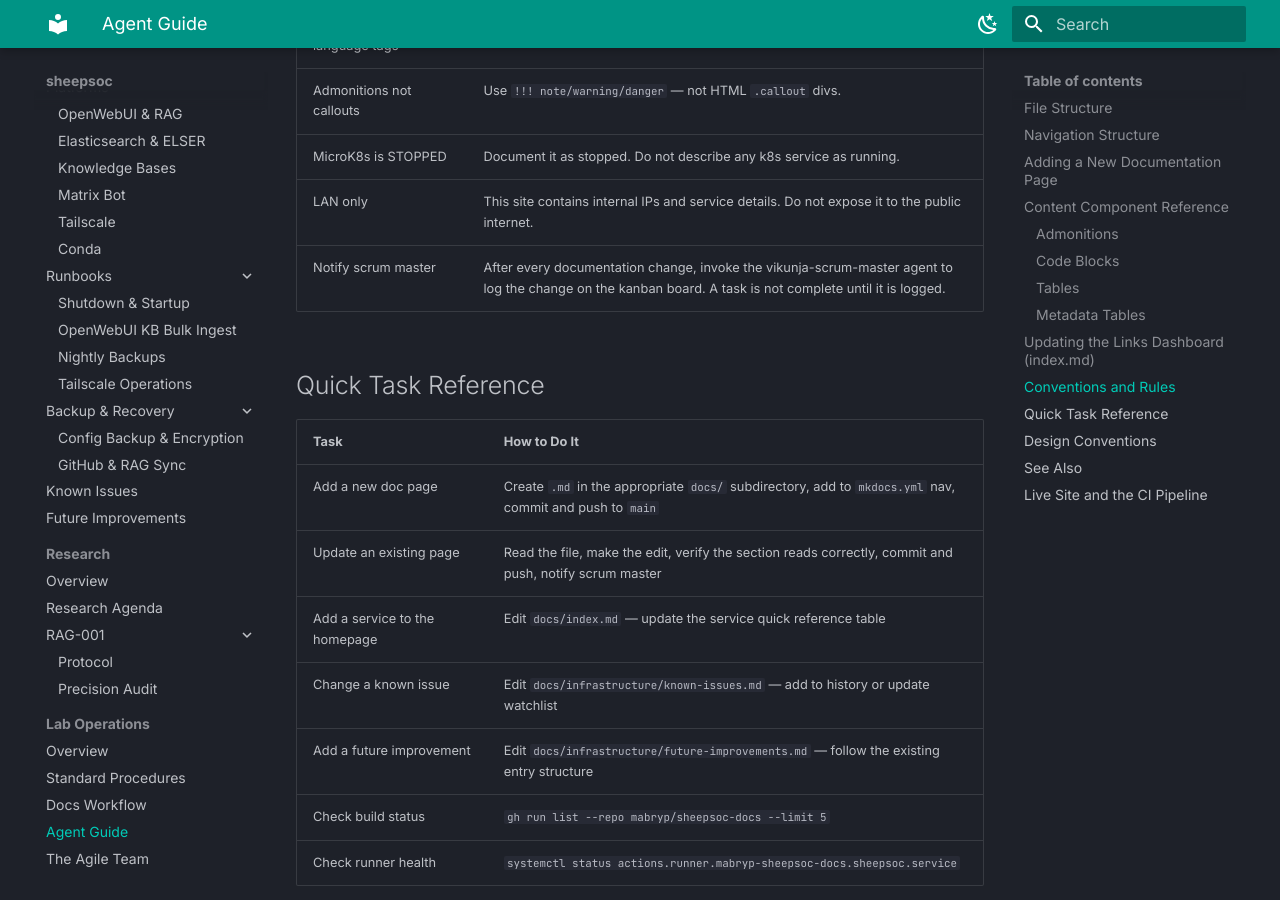
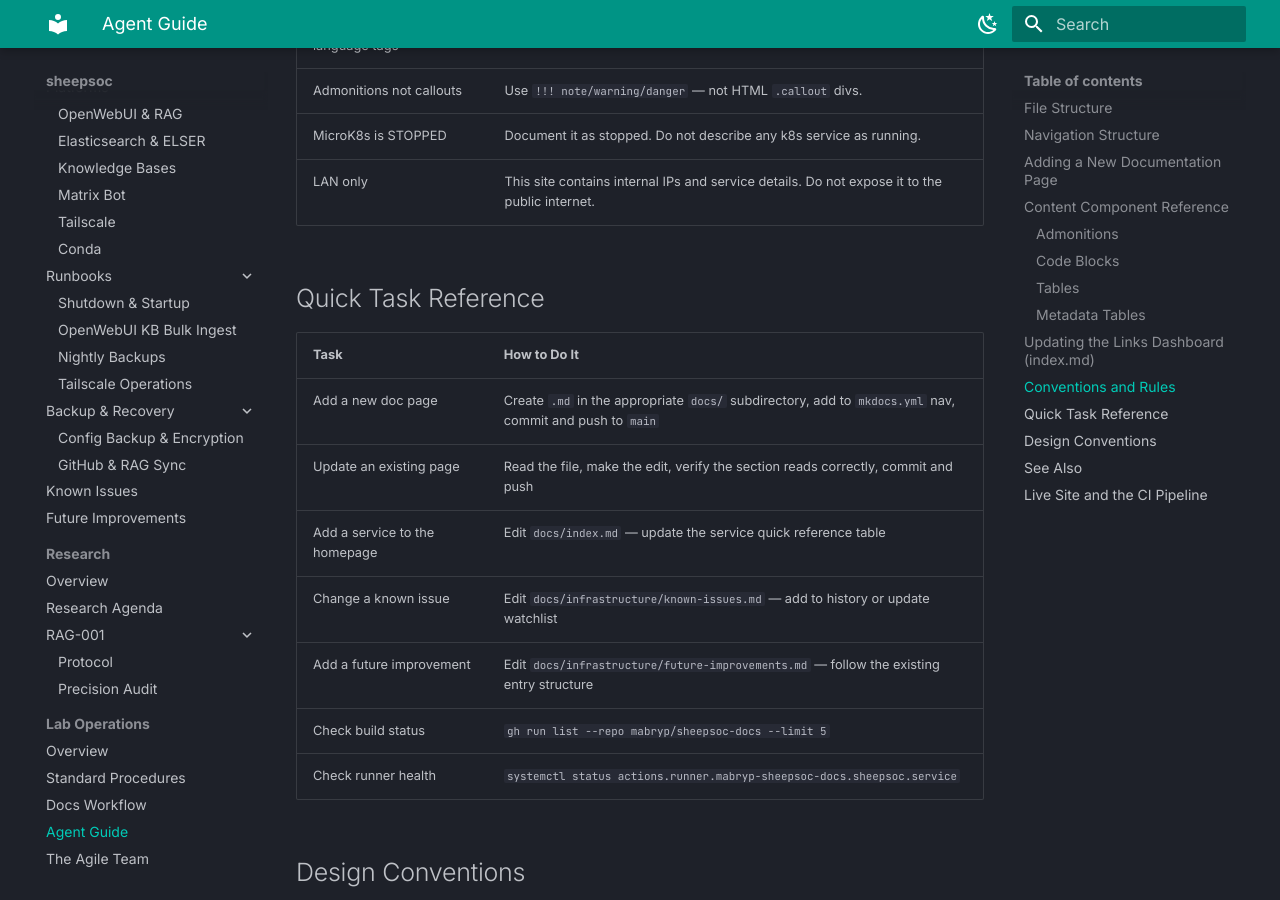
Before and after one commit to mabryp/sheepsoc-docs, an MkDocs documentation site: the page built from docs/lab-operations/agent-guide.md, in a window 1280 px wide and 900 px high, scrolled down 3788 px. Built offline with MkDocs 1.6.1 and Material for MkDocs 9.7.7, drawn with Linux system fonts in a browser that asks for light colours.

Commit message:
docs: retire scrum-master/vikunja-scrum-master workflow pending redesign
Remove the vikunja-scrum-master agent entry from agile-team.md, update
agent count from eight to seven, drop the Log step from the standard
workflow, and add a note that the wiki is the authoritative completion
record until the task-board workflow is redesigned. Remove the
"Notify scrum master" convention row from agent-guide.md and drop
the "notify scrum master" instruction from the Quick Task Reference.

Co-Authored-By: Claude Sonnet 4.6 <noreply@anthropic.com>

```diff
--- a/docs/lab-operations/agent-guide.md
+++ b/docs/lab-operations/agent-guide.md
@@ -142,14 +142,13 @@ The homepage at `docs/index.md` contains a service quick reference table. To add
 | Admonitions not callouts | Use `!!! note/warning/danger` — not HTML `.callout` divs. |
 | MicroK8s is STOPPED | Document it as stopped. Do not describe any k8s service as running. |
 | LAN only | This site contains internal IPs and service details. Do not expose it to the public internet. |
-| Notify scrum master | After every documentation change, invoke the vikunja-scrum-master agent to log the change on the kanban board. A task is not complete until it is logged. |
 
 ## Quick Task Reference
 
 | Task | How to Do It |
 |---|---|
 | Add a new doc page | Create `.md` in the appropriate `docs/` subdirectory, add to `mkdocs.yml` nav, commit and push to `main` |
-| Update an existing page | Read the file, make the edit, verify the section reads correctly, commit and push, notify scrum master |
+| Update an existing page | Read the file, make the edit, verify the section reads correctly, commit and push |
 | Add a service to the homepage | Edit `docs/index.md` — update the service quick reference table |
 | Change a known issue | Edit `docs/infrastructure/known-issues.md` — add to history or update watchlist |
 | Add a future improvement | Edit `docs/infrastructure/future-improvements.md` — follow the existing entry structure |
```
Also changed, not shown: docs/lab-operations/agile-team.md (+7 -13 lines).
